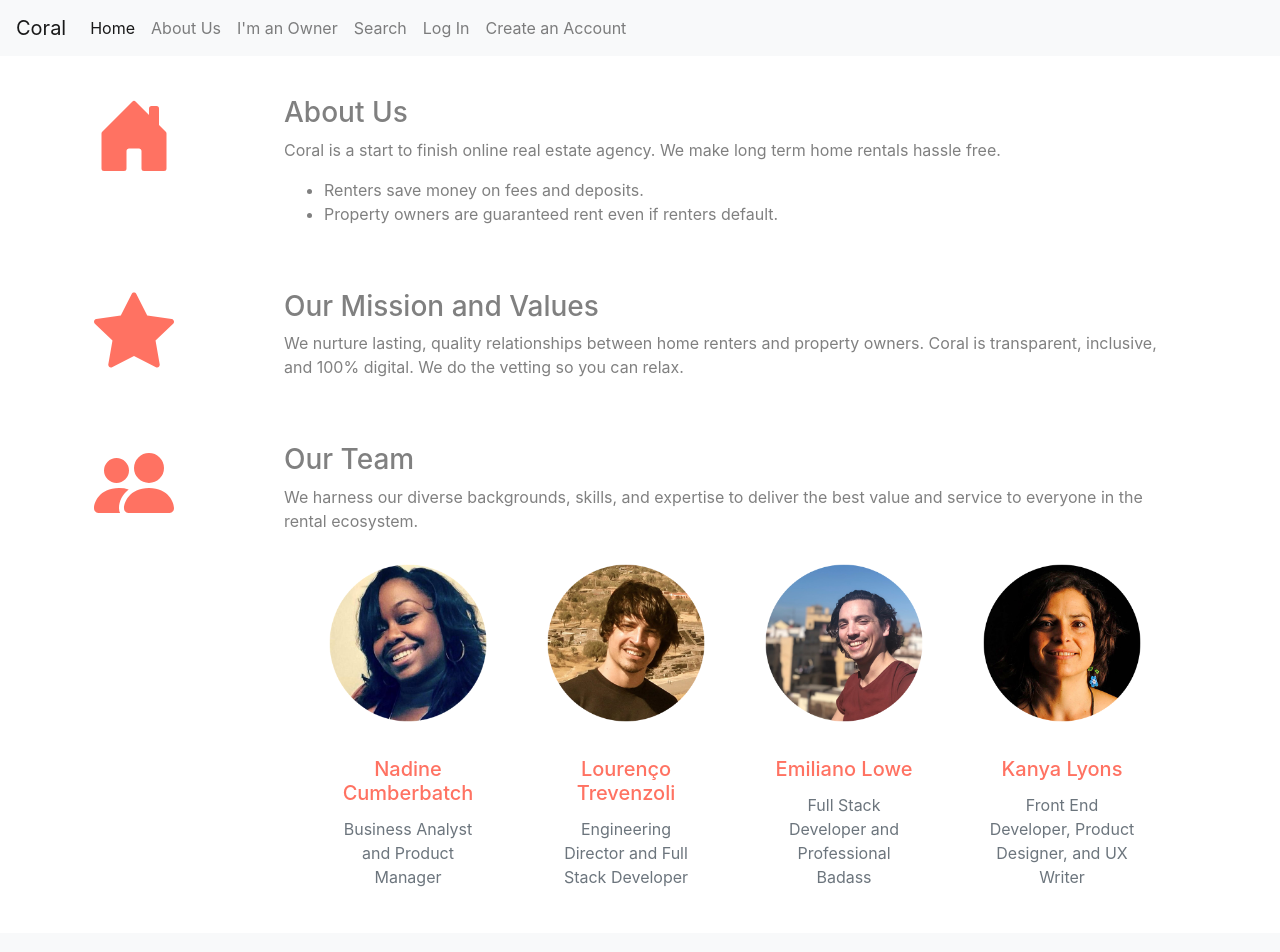
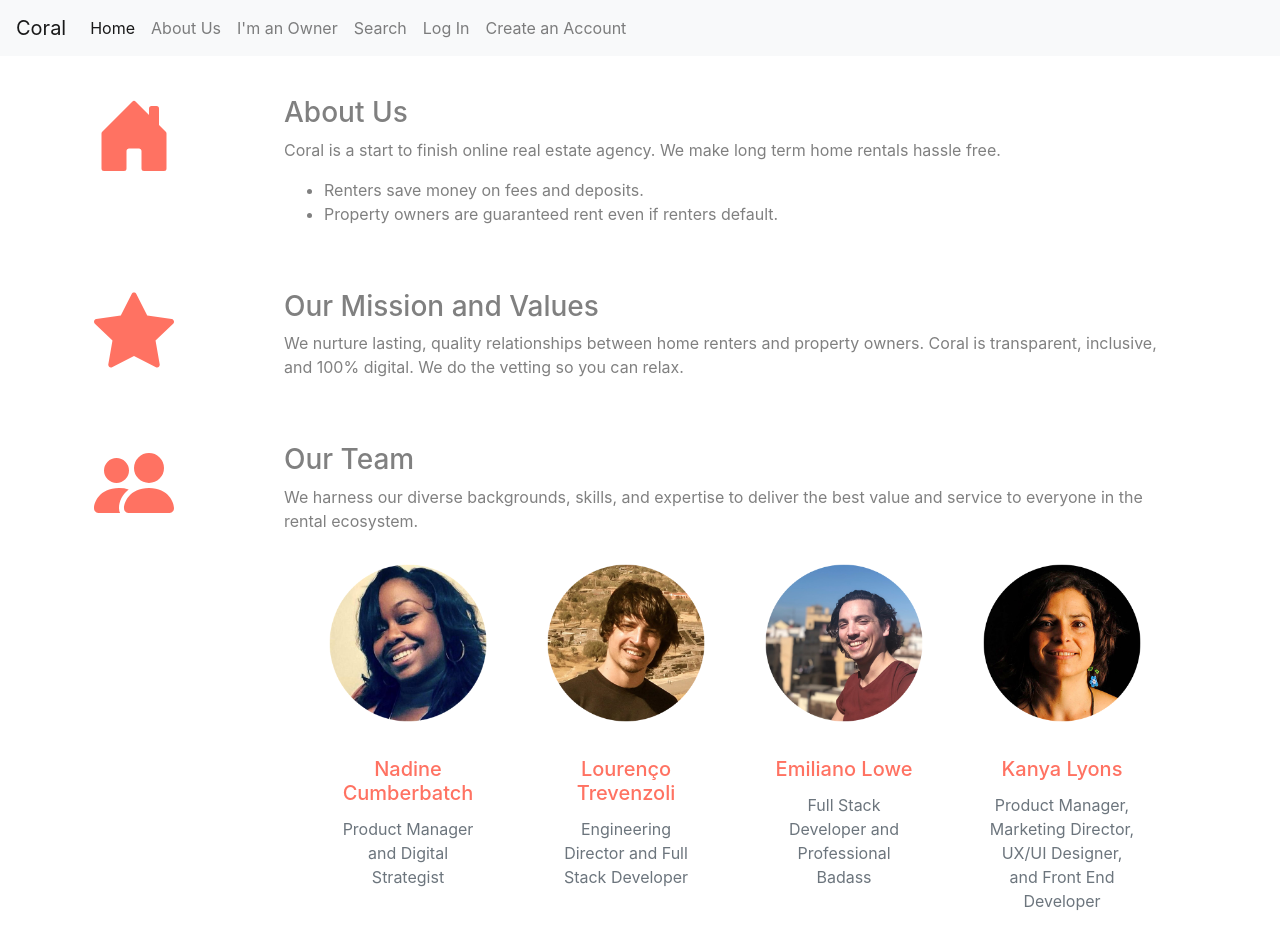
Before and after one commit to emilianolowe/coral-frontend, a React (Create React App) app: page /aboutus in a window 1280 px wide. Shown: the top 952 px of the page. Built offline with nearby package versions, Linux system fonts and the light colour scheme.

Commit message:
minor change to TeamCard

```diff
--- a/src/components/TeamCard.js
+++ b/src/components/TeamCard.js
@@ -9,7 +9,7 @@ class TeamCard extends Component {
           <div className="col-lg-3">
           <Card imgsrc="img/nadine.png"
               title="Nadine Cumberbatch"
-              bodyText="Business Analyst and Product Manager"/>
+              bodyText="Product Manager and Digital Strategist"/>
           </div>
           <div className="col-lg-3">
             <Card imgsrc="img/lourenco.png"
@@ -24,7 +24,7 @@ class TeamCard extends Component {
           <div className="col-lg-3">
             <Card imgsrc="img/kanya.png"
               title="Kanya Lyons"
-              bodyText="Front End Developer, Product Designer, and UX Writer"/>
+              bodyText="Product Manager, Marketing Director, UX/UI Designer, and Front End Developer"/>
           </div>
         </div>
       </div>
```
